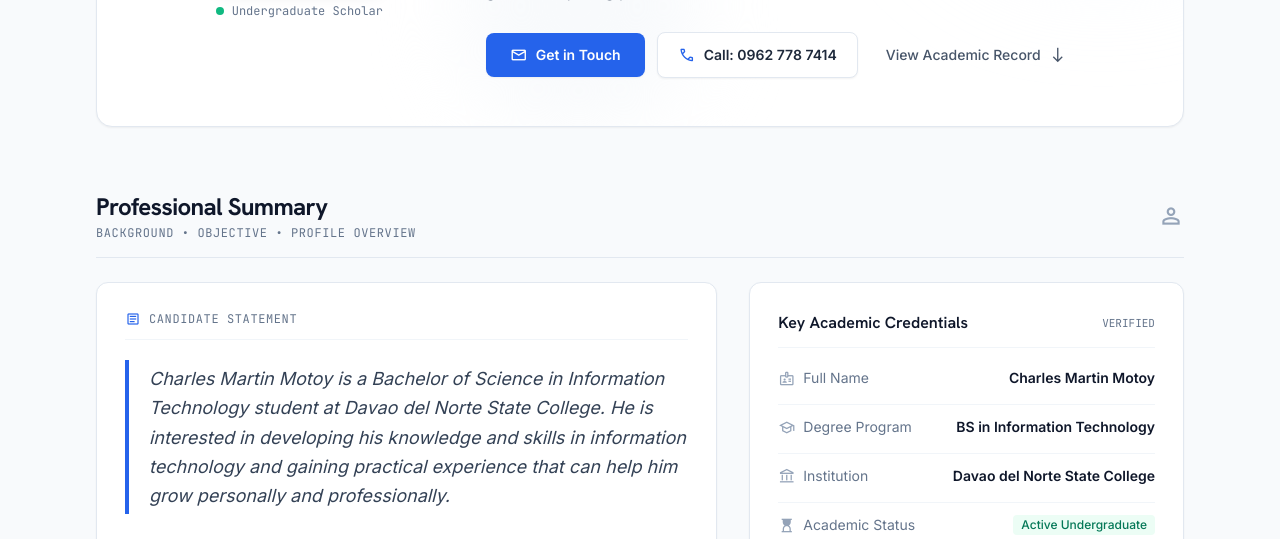
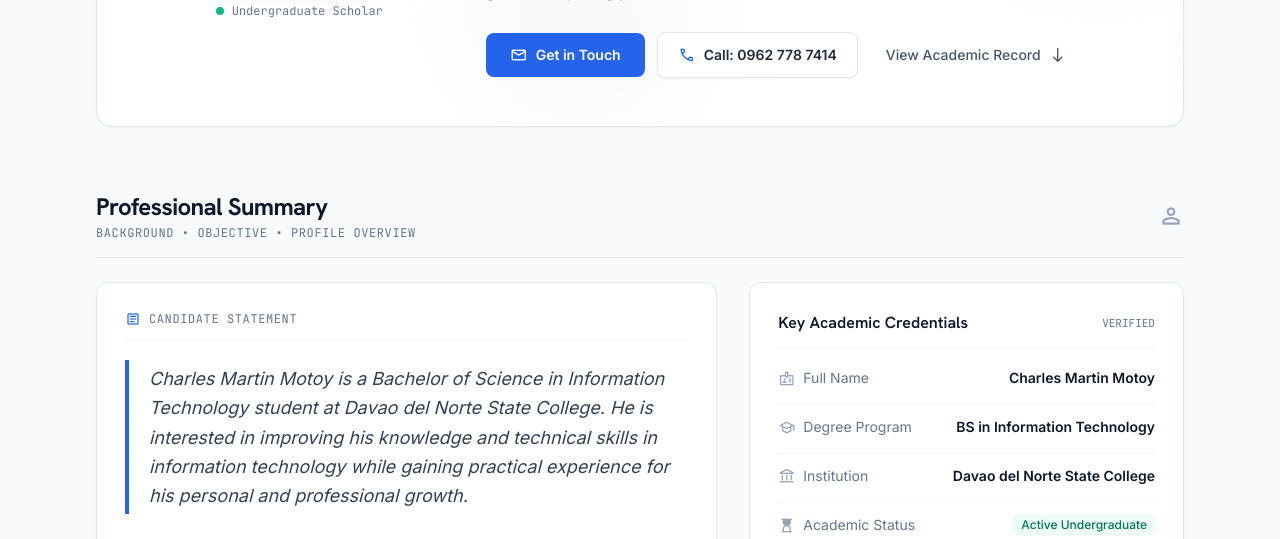
Before and after one commit to charlesmartin122/my-1st-repo-task-3, a plain HTML site: page index.html in a window 1280 px wide. Shown: the part 409-948 px from the top of the page. Drawn offline with nearby package versions, Linux system fonts and the light colour scheme.

Commit message:
Update About Me - branch A

```diff
--- a/index.html
+++ b/index.html
@@ -291,9 +291,9 @@
               >
                 Charles Martin Motoy is a Bachelor of Science in Information
                 Technology student at Davao del Norte State College. He is
-                interested in developing his knowledge and skills in information
-                technology and gaining practical experience that can help him
-                grow personally and professionally.
+                interested in improving his knowledge and technical skills in
+                information technology while gaining practical experience for
+                his personal and professional growth.
               </blockquote>
               <div class="pt-2 flex flex-wrap gap-2">
                 <span
```
